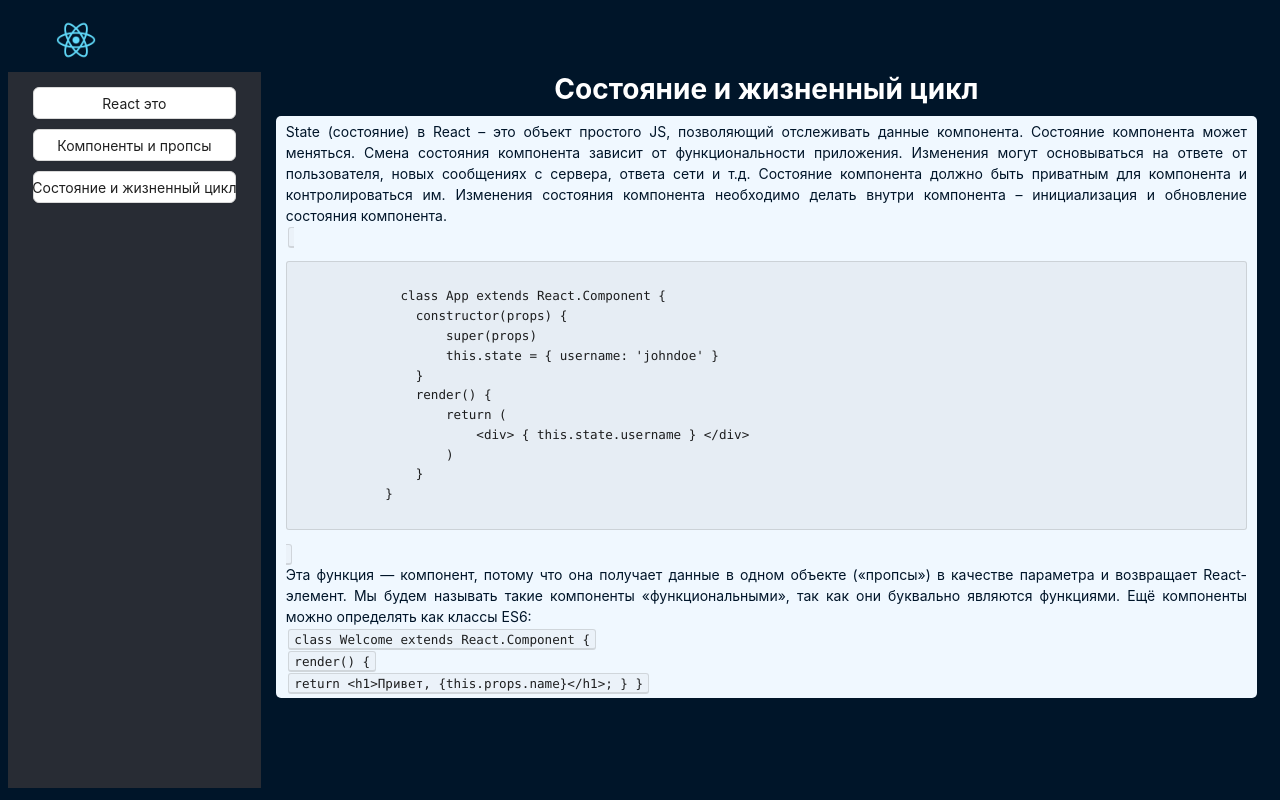
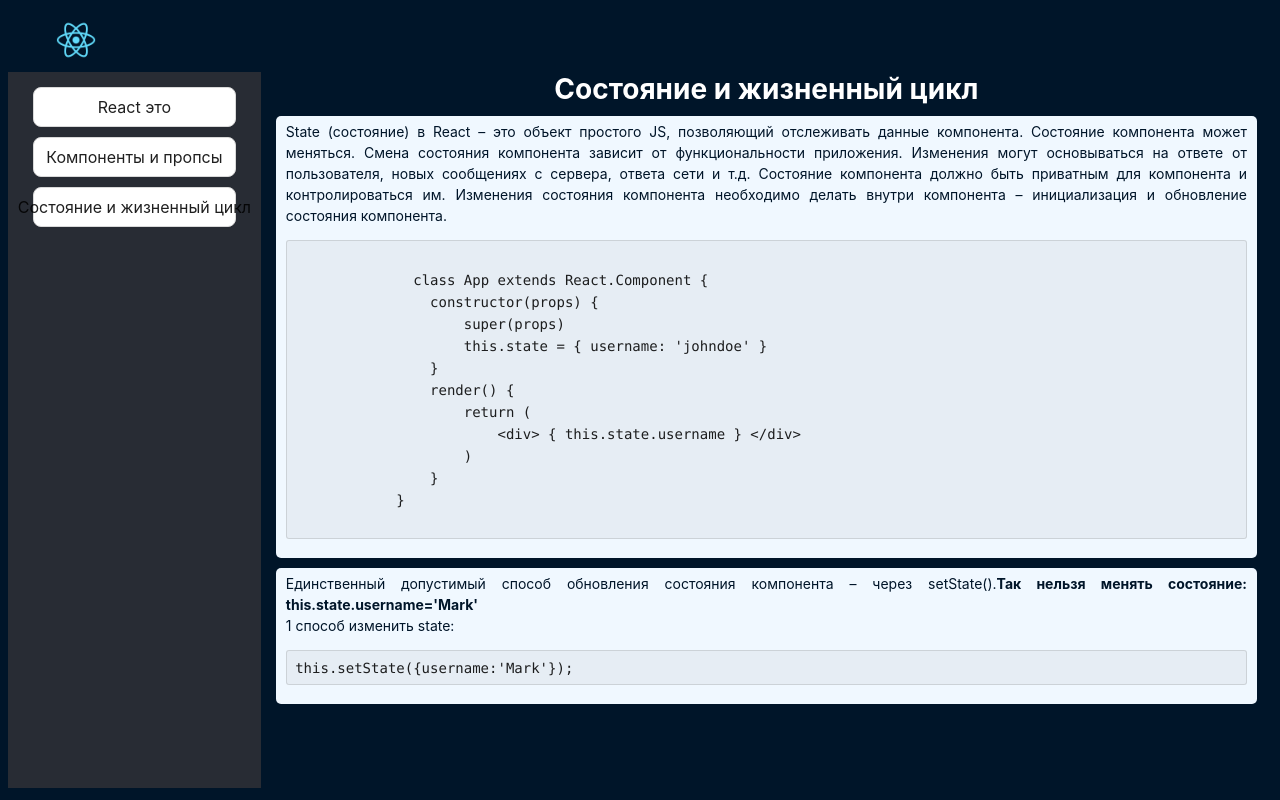
Before and after one commit to girgen2019/React_helper, a React (Create React App) app: page /state_life_cycle in a window 1280 px wide. Built offline with nearby package versions, Linux system fonts and the light colour scheme.

Commit message:
feat: add new chapters

```diff
--- a/src/Components/Button.jsx
+++ b/src/Components/Button.jsx
@@ -8,8 +8,10 @@ const button = {
 
 export const Buttons = (props) => {
   return (
-    <div style={{ hyphens:'auto' }}>
-      <Button style={button}>{props.name}</Button>
-    </div>
+
+      <Button size='large' style={button}>
+      {props.name}
+      </Button>
+
   );
 };
--- a/src/Library/Components&Props.jsx
+++ b/src/Library/Components&Props.jsx
@@ -13,7 +13,7 @@ export const Components_Props = () => {
           использовать несколько раз. Компоненты бывают функциональные и
           классовые.
           <Paragraph style={{ display: 'inline' }}>
-            <Text keyboard>
+            <Text >
               <pre>{`
             function Welcome() {
                 return <h1>Привет, мир!</h1>;
@@ -27,7 +27,7 @@ export const Components_Props = () => {
           буквально являются функциями. Ещё компоненты можно определять как
           классы ES6:
           <Paragraph style={{ margin: '0' }}>
-            <Text keyboard>
+            <Text >
               <pre>
                 {`class Welcome extends React.Component {
                 render() {
@@ -40,7 +40,7 @@ export const Components_Props = () => {
         </p>
         <p className="content_wrapper">
           <Paragraph style={{ margin: '0' }}>
-            <Text keyboard>{`const element = <Welcome name="Алиса" />;`}</Text>
+            <Text >{`const element = <Welcome name="Алиса" />;`}</Text>
           </Paragraph>
           Когда React встречает подобный элемент, он собирает все JSX-атрибуты и
           дочерние элементы в один объект и передаёт их нашему компоненту. Этот
--- a/src/Library/State&LifeCycle.jsx
+++ b/src/Library/State&LifeCycle.jsx
@@ -18,7 +18,7 @@ export const State_LifeCycle = () => {
         необходимо делать внутри компонента – инициализация и обновление
         состояния компонента.
         <Paragraph style={{ margin: '0' }}>
-          <Text keyboard>
+          <Text>
             <pre>
               {`
               class App extends React.Component {
@@ -36,24 +36,15 @@ export const State_LifeCycle = () => {
             </pre>
           </Text>
         </Paragraph>
-        Эта функция — компонент, потому что она получает данные в одном объекте
-        («пропсы») в качестве параметра и возвращает React-элемент. Мы будем
-        называть такие компоненты «функциональными», так как они буквально
-        являются функциями. Ещё компоненты можно определять как классы ES6:
+      </p>
+      <p className="content_wrapper">
+        Единственный допустимый способ обновления состояния компонента – через
+        setState().
+        <b>Так нельзя менять состояние: this.state.username='Mark'</b><br/>
+        1 способ изменить state:
         <Paragraph style={{ margin: '0' }}>
-          <Text keyboard>
-            {`
-            class Welcome extends React.Component {`}
-          </Text>
-        </Paragraph>
-        <Paragraph style={{ margin: '0' }}>
-          <Text keyboard>{`render() {`} </Text>
-        </Paragraph>
-        <Paragraph style={{ margin: '0' }}>
-          <Text keyboard>
-            {`return <h1>Привет, {this.props.name}</h1>;
-  }
-            }`}{' '}
+          <Text>
+            <pre>{`this.setState({username:'Mark'});`}</pre>
           </Text>
         </Paragraph>
       </p>
```
